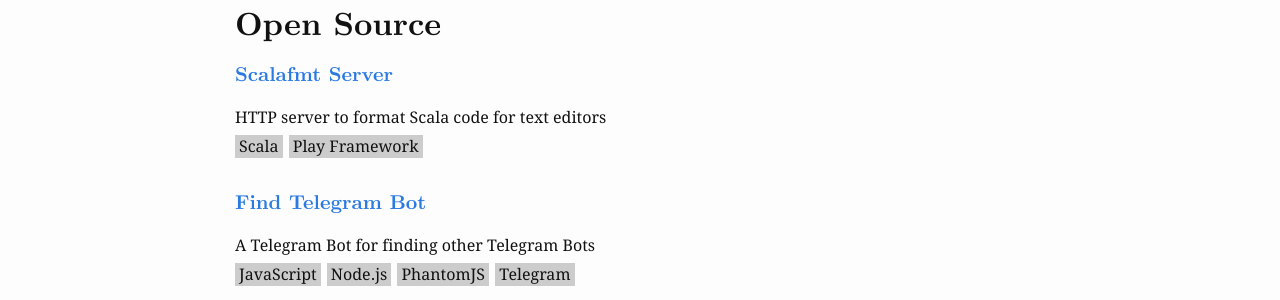
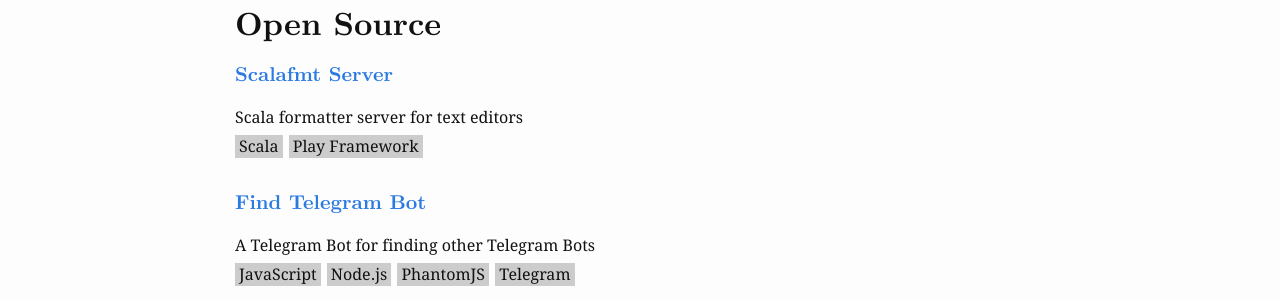
Before and after one commit to alopatindev/alopatindev.github.io, a Jekyll site: the page built from 01_projects.md, in a window 1280 px wide and 900 px high. Shown: the part 175-475 px from the top of the window. Built offline with Jekyll 4.4.1, drawn with Linux system fonts in a browser that asks for light colours.

Commit message:
update 01_projects

```diff
--- a/01_projects.md
+++ b/01_projects.md
@@ -7,7 +7,7 @@
 ## Open Source
 
 #### [Scalafmt Server](https://github.com/alopatindev/scalafmt-server)
-HTTP server to format Scala code for text editors
+Scala formatter server for text editors
 <div class="tags">
   <span class="tag">Scala</span>
   <span class="tag">Play Framework</span>
```
